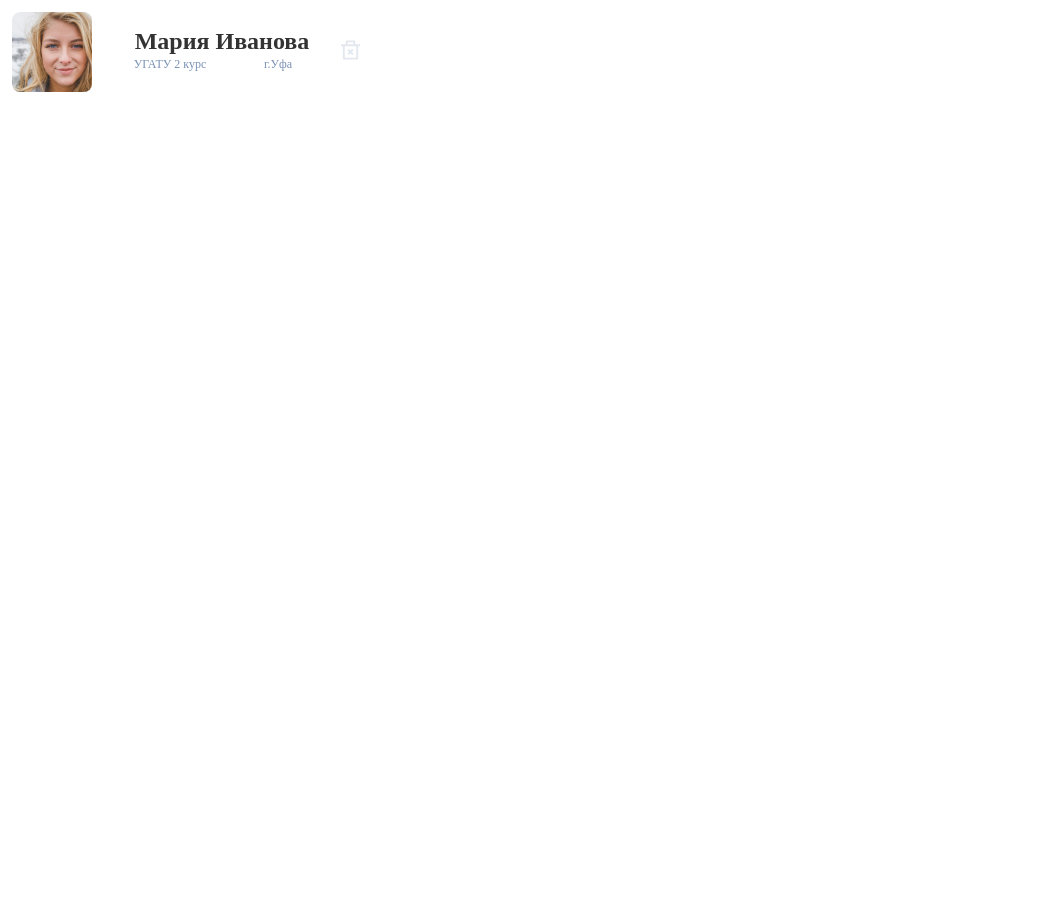
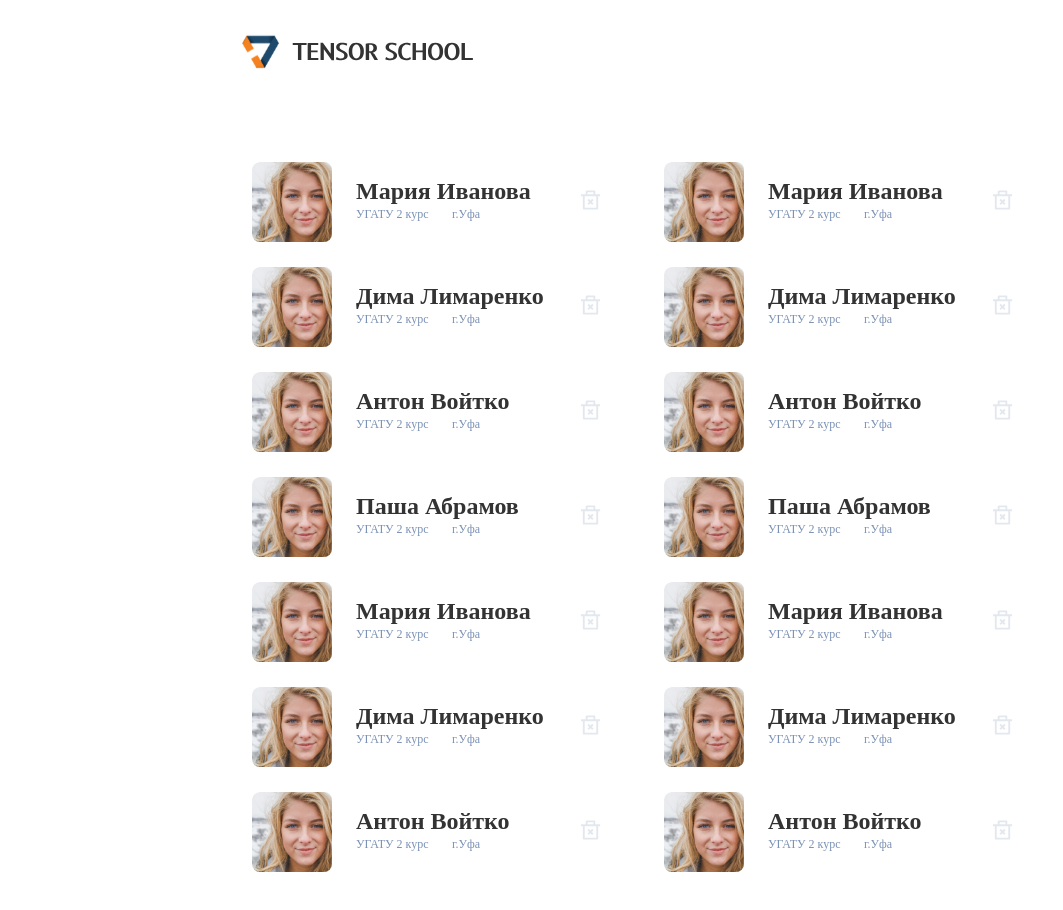
Before and after one commit to limarenkodima/tensor-js-project, a React (Create React App) app in the folder tensor-js-app/: page /students in a window 1280 px wide. Shown: the top 910 px of the page, without its empty margins (0-1063 px from the left). Before the commit the page ends 800 px from the top, so only its background shows below. Built offline with nearby package versions, Linux system fonts and the light colour scheme.

Commit message:
Десктопное отображение в два столбца всех студентов

```diff
--- a/tensor-js-app/package.json
+++ b/tensor-js-app/package.json
@@ -10,6 +10,7 @@
     "react-dom": "^17.0.2",
     "react-router-dom": "^6.2.1",
     "react-scripts": "5.0.0",
+    "react-uuid": "^1.0.2",
     "styled-components": "^5.3.3",
     "web-vitals": "^2.1.2"
   },
--- a/tensor-js-app/src/App.js
+++ b/tensor-js-app/src/App.js
@@ -1,6 +1,6 @@
 import "./App.css";
 import FirstPage from "./components/FirstPage.js";
-import SecondPage from "./components/SecondPage.js";
+import StudentsPage from "./components/StudentsPage.js";
 
 import { BrowserRouter as Router, Routes, Route } from "react-router-dom";
 
@@ -10,7 +10,7 @@ function App() {
       <Router>
         <Routes>
           <Route exact path="/" element={<FirstPage />}></Route>
-          <Route exact path="/students" element={<SecondPage />}></Route>
+          <Route exact path="/students" element={<StudentsPage />}></Route>
         </Routes>
       </Router>
     </div>
--- a/tensor-js-app/src/components/SecondPage.js
+++ /dev/null
@@ -1,10 +0,0 @@
-import UserCard from "./UserCard";
-import styled from "styled-components";
-
-const SecondPage = (props) => {
-    return (
-    <UserCard />
-    );
-};
-
-export default SecondPage;
--- /dev/null
+++ b/tensor-js-app/src/components/Student.js
@@ -0,0 +1,12 @@
+import uuid from 'react-uuid'
+
+export class Student {
+    constructor(name, city, university, telephone, mail) {
+        this.id = uuid();
+        this.name = name;
+        this.city = city;
+        this.university = university;
+        this.telephone = telephone;
+        this.mail = mail;
+    }
+}
--- /dev/null
+++ b/tensor-js-app/src/components/StudentsPage.js
@@ -0,0 +1,108 @@
+import UserCard from "./UserCard.js";
+import styled from "styled-components";
+import { Student } from "./Student.js";
+
+const students = [
+  new Student(
+    "Мария Иванова",
+    "Ярославль",
+    "ЯрГУ",
+    "+79200001284",
+    "ivanova@mail.ru"
+  ),
+  new Student(
+    "Дима Лимаренко",
+    "Ярославль",
+    "ЯрГУ",
+    "+79200001284",
+    "ivanova@mail.ru"
+  ),
+  new Student(
+    "Антон Войтко",
+    "Ярославль",
+    "ЯрГУ",
+    "+79200001284",
+    "ivanova@mail.ru"
+  ),
+  new Student(
+    "Паша Абрамов",
+    "Ярославль",
+    "ЯрГУ",
+    "+79200001284",
+    "ivanova@mail.ru"
+  ),
+  new Student(
+    "Мария Иванова",
+    "Ярославль",
+    "ЯрГУ",
+    "+79200001284",
+    "ivanova@mail.ru"
+  ),
+  new Student(
+    "Дима Лимаренко",
+    "Ярославль",
+    "ЯрГУ",
+    "+79200001284",
+    "ivanova@mail.ru"
+  ),
+  new Student(
+    "Антон Войтко",
+    "Ярославль",
+    "ЯрГУ",
+    "+79200001284",
+    "ivanova@mail.ru"
+  ),
+];
+
+const listStudents = students.map((student) => (
+  <li key={student.name.toString()}>
+    <UserCard name={student.name} />
+  </li>
+));
+
+const StudentsPage = (props) => {
+  return (
+    <Page>
+      <LogoBlock>
+        <img src="/images/horizontal_logo.svg" alt=""></img>
+      </LogoBlock>
+      <StudentsFlex>
+      <ul>{listStudents}</ul>
+      <ul>{listStudents}</ul>
+      </StudentsFlex>
+    </Page>
+  );
+};
+
+const Page = styled.div`
+  width: 800px;
+  margin: 0 auto;
+  padding: 30px;
+    ul {
+        list-style-type: none;
+        margin: 0px 20px 0px 0px;
+        padding: 0px;
+    }
+`;
+
+const StudentsFlex = styled.div`
+display: flex;
+flex-direction: row;
+align-items: flex-start;
+margin: 0 auto;
+
+`;
+
+const LogoBlock = styled.div`
+  display: flex;
+  flex-direction: column;
+  align-items: flex-start;
+
+  position: relative;
+  width: 800px;
+  margin: 0 auto;
+  height: 120px;
+
+  background: #ffffff;
+`;
+export default StudentsPage;
--- a/tensor-js-app/src/components/UserCard.js
+++ b/tensor-js-app/src/components/UserCard.js
@@ -1,12 +1,15 @@
 import styled from "styled-components";
+import { Student } from "./Student";
 
-const UserCard = (props) => {
+const st = new Student("Мария Иванова", "Ярославль", "ЯрГУ", "+79200001284", "ivanova@mail.ru");
+
+const UserCard = (Student) => {
   return (
     <Card>
       <Avatar />
       <Info>
           <SubFrame>
-            <a>Мария Иванова</a>
+            <a>{Student.name}</a>
             <SubInfo>
               <a>УГАТУ 2 курс</a>
               <a>г.Уфа</a>
@@ -93,6 +96,7 @@ const SubFrame = styled.div`
     font-weight: 600;
     font-size: 24px;
     line-height: 29px;
+    text-align: left;
 
     color: #333333;
 
@@ -132,7 +136,7 @@ const SubInfo = styled.div`
     flex: none;
     order: 0;
     flex-grow: 0;
-    margin: 0px 12px;
+    margin: 0px 12px 0px 0px;
   }
 `;
 
@@ -147,7 +151,7 @@ const Trash = styled.div`
 
   flex: none;
   order: 2;
-  flex-grow: 1;
+  flex-grow: 0;
   margin: 12px 12px;
 
   :hover {
```
Also changed, not shown: tensor-js-app/public/images/horizontal_logo.svg (added), 1 other file (tests, documents, lock files or other folders).
